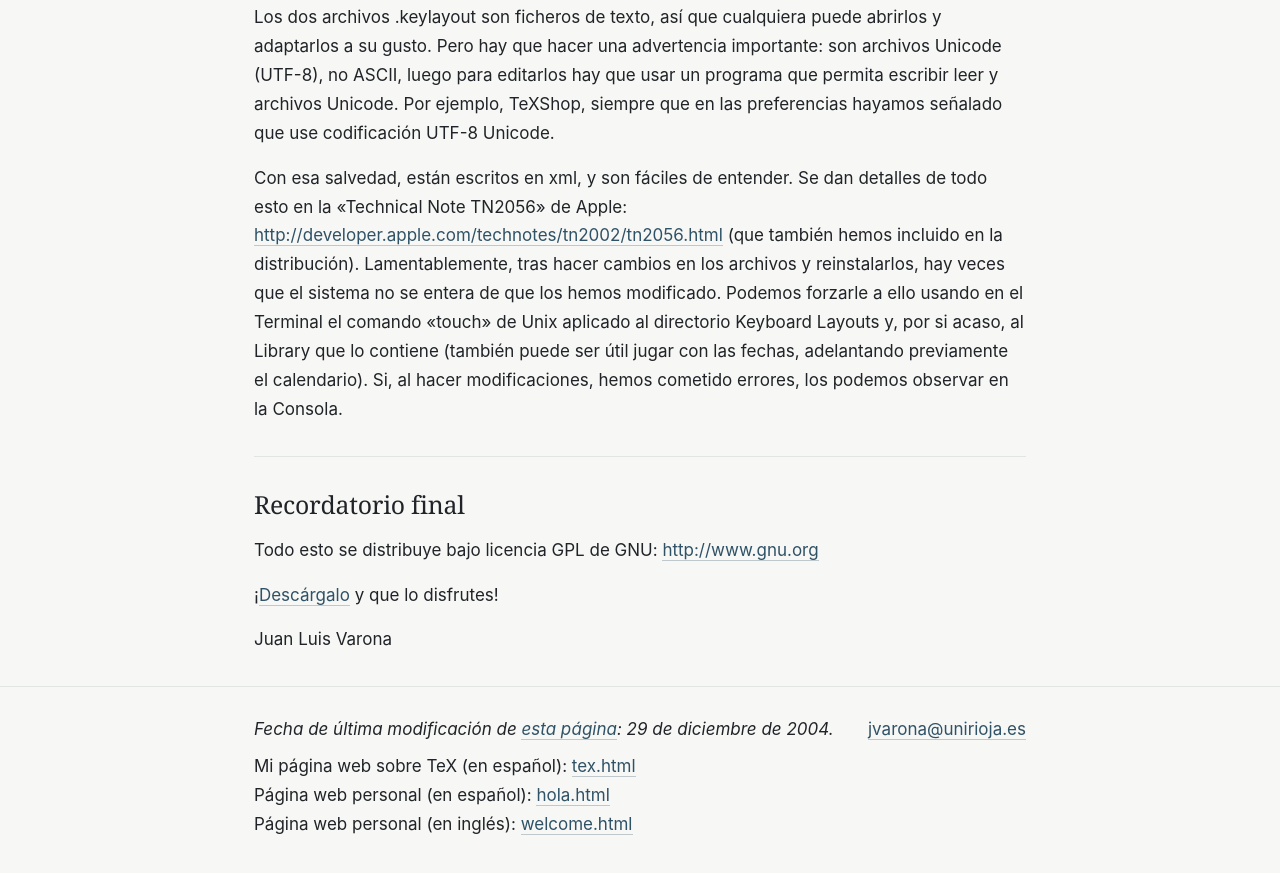
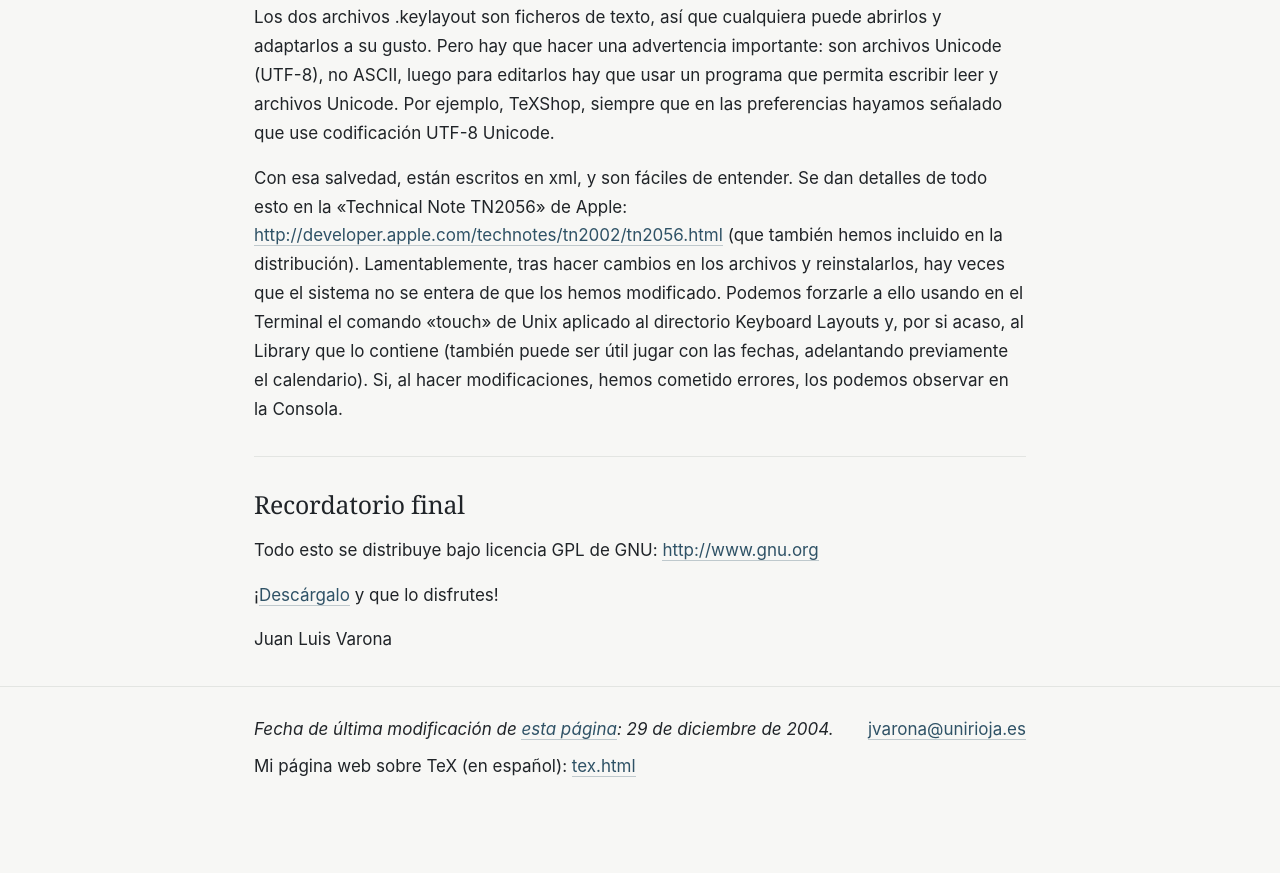
Before and after one commit to juanlvarona/web, a plain HTML site: page tecladoTeX.html in a window 1280 px wide. Shown: the part 2390-3263 px from the top of the page. After the commit the page ends 3211 px from the top, so only its background shows below. Drawn offline with Linux system fonts and the light colour scheme.

Commit message:
Nuevos footers

```diff
--- a/tecladoTeX.html
+++ b/tecladoTeX.html
@@ -187,10 +187,7 @@
       <p><a href="mailto:jvarona@unirioja.es">jvarona@unirioja.es</a></p>
       <p>Mi página web sobre TeX (en español):
         <a href="tex.html">tex.html</a><br>
-        Página web personal (en español):
-        <a href="hola.html">hola.html</a><br>
-        Página web personal (en inglés):
-        <a href="welcome.html">welcome.html</a></p>
+      </p>
     </div>
   </footer>
 </body>
```
Also changed, not shown: TeXkeylayout.html (+1 -4 lines), papers.html (+0 -4 lines), tex.html (+0 -4 lines).
